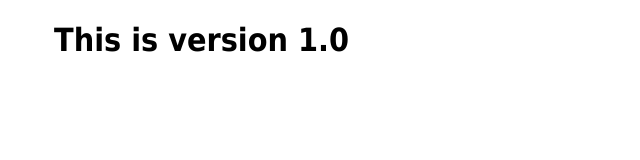
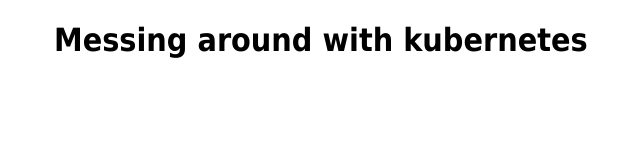
Before and after one commit to nigelpoulton/ps-sidecar, a plain HTML site: page index.html in a window 1280 px wide. Shown: the whole page, without its empty margins (306-946 px from the left). Drawn offline with Linux system fonts and the light colour scheme.

Commit message:
update h1 values

```diff
--- a/index.html
+++ b/index.html
@@ -11,6 +11,6 @@
 </style>
 </head>
 <body>
-<h1>This is version 1.0</h1>
+<h1>Messing around with kubernetes</h1>
 </body>
 </html>
```
